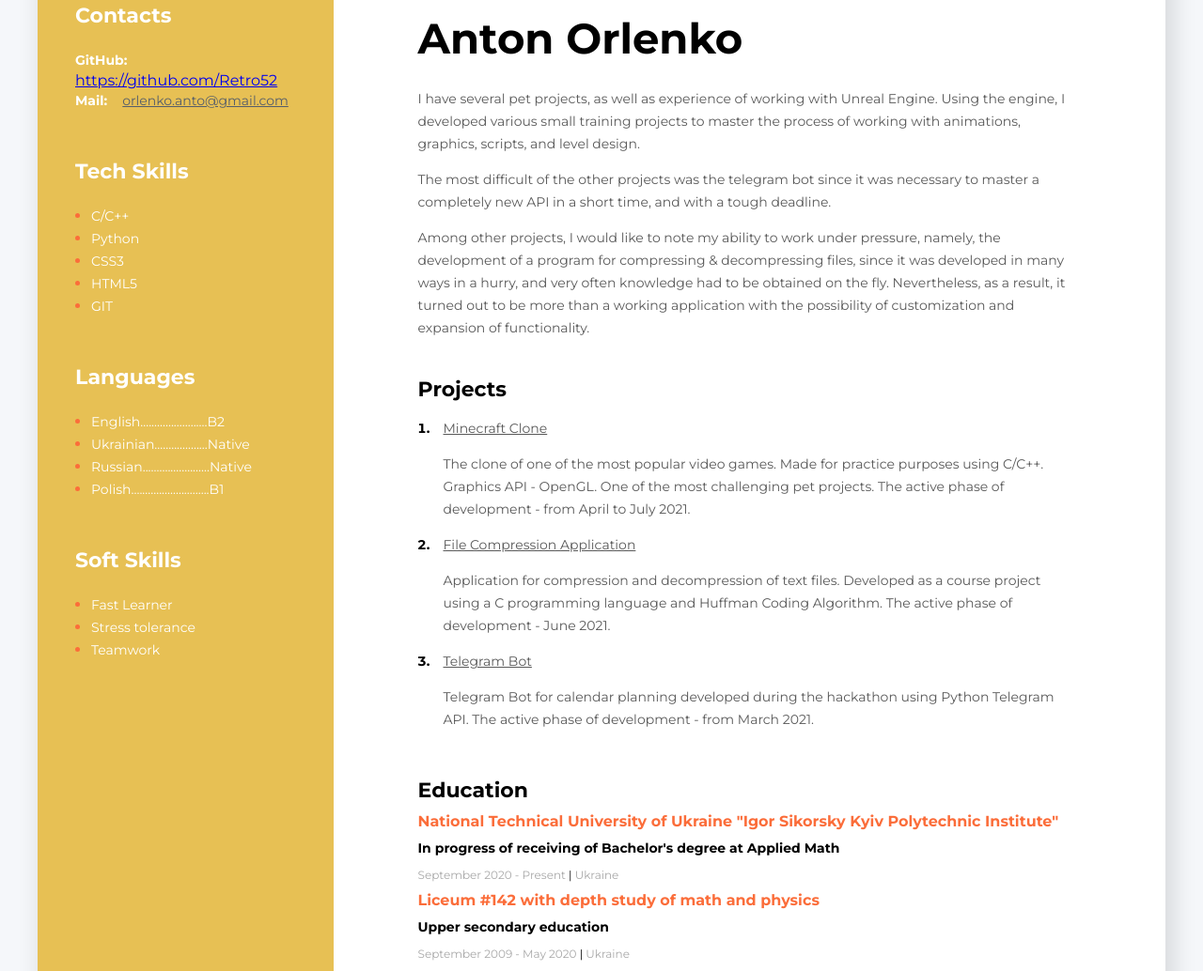
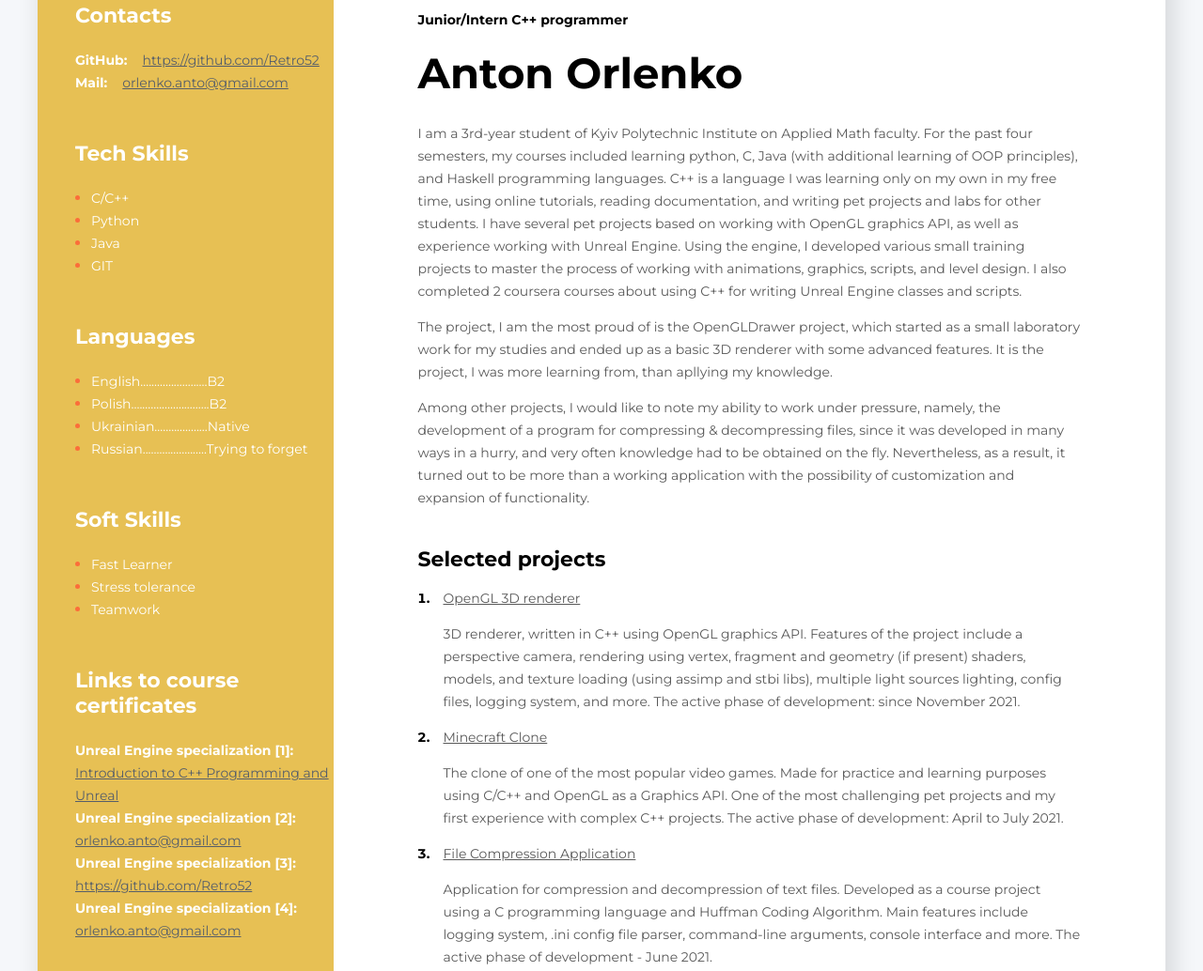
Before and after one commit to Retro52/retro52.github.io, a plain HTML site: page index.html in a window 1280 px wide. Shown: the part 127-1161 px from the top of the page at 94% size. Drawn offline with Linux system fonts and the light colour scheme.

Commit message:
Small update

```diff
--- a/index.html
+++ b/index.html
@@ -17,53 +17,81 @@
         <div class="right_side_section">
             <!--About section-->
             <div class="about_me_section">
-<!--                 <h2 class="about_me_profession"> Junior/Intern QA engineer </h2> -->
+                <h2 class="about_me_profession"> Junior/Intern C++ programmer </h2>
                 <h1 class="about_me_name"> Anton Orlenko </h1>
                 <p class="about_me_description">
-                    I have several pet projects, as well as experience of working with Unreal Engine. Using the engine, I developed various
-                    small training projects to master the process of working with animations, graphics, scripts, and level design.
+                    I am a 3rd-year student of Kyiv Polytechnic Institute on Applied Math faculty. For the past four
+                    semesters,
+                    my courses included learning python, C, Java (with additional learning of OOP principles), and
+                    Haskell
+                    programming languages.
+
+                    C++ is a language I was learning only on my own in my free time, using online
+                    tutorials,
+                    reading documentation, and writing pet projects and labs for other students.
+                    I have several pet projects based on working with OpenGL graphics API, as well as experience
+                    working with Unreal Engine. Using the engine, I developed various
+                    small training projects to master the process of working with animations, graphics, scripts, and
+                    level design. I also completed 2 coursera courses about using C++ for writing Unreal Engine classes
+                    and scripts.
                 </p>
                 <p class="about_me_description">
-                    The most difficult of the other projects was the telegram bot since it was necessary to master a completely new API in a
-                    short time, and with a tough deadline.
+                    The project, I am the most proud of is the OpenGLDrawer project, which started as a small laboratory
+                    work for my studies and ended up as a basic 3D renderer with some advanced features.
+                    It is the project, I was more learning from, than apllying my knowledge.
                 </p>
                 <p class="about_me_description">
-                    Among other projects, I would like to note my ability to work under pressure, namely, the development of a program for
-                    compressing & decompressing files, since it was developed in many ways in a hurry, and very often knowledge had to be
-                    obtained on the fly. Nevertheless, as a result, it turned out to be more than a working application with the possibility
+                    Among other projects, I would like to note my ability to work under pressure, namely, the
+                    development of a program for
+                    compressing & decompressing files, since it was developed in many ways in a hurry, and very often
+                    knowledge had to be
+                    obtained on the fly. Nevertheless, as a result, it turned out to be more than a working application
+                    with the possibility
                     of customization and expansion of functionality.
                 </p>
             </div>
 
             <!--Projects section-->
             <div class="project_section">
-                <h3 class="right_side_title"> Projects </h3>
+                <h3 class="right_side_title"> Selected projects </h3>
                 <ol class="projects_list">
                     <li class="projects_item">
                         <span class="projects_text">
-                            <a href="https://github.com/Retro52/Minecraft-Clone" class="projects_link"> Minecraft Clone </a>
+                            <a href="https://github.com/Retro52/Labs/tree/OpenGLDrawer/Labs/C%2B%2B%20labs/OpenGLDrawer"
+                                class="projects_link"> OpenGL 3D renderer </a>
                             <h3 class="projects_text">
-                                The clone of one of the most popular video games. Made for practice purposes using C/C++. Graphics API - OpenGL.
-                                One of the most challenging pet projects.
-                                The active phase of development - from April to July 2021.
+                                3D renderer, written in C++ using OpenGL graphics API.
+                                Features of the project include a perspective camera, rendering using vertex, fragment
+                                and geometry (if present) shaders, models, and texture loading (using assimp and stbi
+                                libs),
+                                multiple light sources lighting, config files, logging system, and more.
+                                The active phase of development: since November 2021.
                             </h3>
                         </span>
                     </li>
                     <li class="projects_item">
                         <span class="projects_text">
-                            <a href="https://github.com/Retro52/Huffman-coding" class="projects_link"> File Compression Application </a>
+                            <a href="https://github.com/Retro52/Minecraft-Clone" class="projects_link"> Minecraft Clone
+                            </a>
                             <h3 class="projects_text">
-                                Application for compression and decompression of text files. Developed as a course project using a C programming
-                                language and Huffman Coding Algorithm. The active phase of development - June 2021.
+                                The clone of one of the most popular video games. Made for practice and learning
+                                purposes using C/C++ and OpenGL as a Graphics API.
+                                One of the most challenging pet projects and my first experience with complex C++
+                                projects.
+                                The active phase of development: April to July 2021.
                             </h3>
                         </span>
                     </li>
                     <li class="projects_item">
                         <span class="projects_text">
-                            <a href="https://github.com/Retro52/Plack" class="projects_link"> Telegram Bot </a>
+                            <a href="https://github.com/Retro52/Huffman-coding" class="projects_link"> File Compression
+                                Application </a>
                             <h3 class="projects_text">
-                                Telegram Bot for calendar planning developed during the hackathon using Python Telegram API. The active phase of development - from March
-                                2021.
+                                Application for compression and decompression of text files. Developed as a course
+                                project using a C programming language and Huffman Coding Algorithm.
+                                Main features include logging system, .ini config file parser, command-line arguments,
+                                console interface and more.
+                                The active phase of development - June 2021.
                             </h3>
                         </span>
                     </li>
@@ -73,12 +101,15 @@
             <!--Education section-->
             <div class="education_section">
                 <h3 class="right_side_title"> Education </h3>
-                <h4 class="education_place"> National Technical University of Ukraine "Igor Sikorsky Kyiv Polytechnic Institute" </h4>
+                <h4 class="education_place"> National Technical University of Ukraine "Igor Sikorsky Kyiv Polytechnic
+                    Institute" </h4>
                 <h4 class="education_course"> In progress of receiving of Bachelor's degree at Applied Math </h4>
-                <p class="education_period"> September 2020 - Present <span class="education_divider"> | </span> Ukraine </p>
+                <p class="education_period"> September 2020 - Present <span class="education_divider"> | </span> Ukraine
+                </p>
                 <h4 class="education_place"> Liceum #142 with depth study of math and physics </h4>
                 <h4 class="education_course"> Upper secondary education </h4>
-                <p class="education_period"> September 2009 - May 2020 <span class="education_divider"> | </span> Ukraine </p>
+                <p class="education_period"> September 2009 - May 2020 <span class="education_divider"> | </span>
+                    Ukraine </p>
             </div>
         </div>
 
@@ -93,7 +124,7 @@
                 <!-- Phone number section-->
                 <div>
                     <span class="contacts_section_link_type">GitHub:</span>
-                    <a href="https://github.com/Retro52"> https://github.com/Retro52 </a>
+                    <a class="contacts_section_link" href="https://github.com/Retro52"> https://github.com/Retro52 </a>
                 </div>
 
                 <!--Mail section-->
@@ -109,10 +140,9 @@
                 <ul class="tech_skills_list">
                     <li class="tech_skills_item"><span class="tech_skills_item_text"> C/C++ </span></li>
                     <li class="tech_skills_item"> <span class="tech_skills_item_text"> Python </span> </li>
-                    <li class="tech_skills_item"><span class="tech_skills_item_text"> CSS3 </span></li>
-                    <li class="tech_skills_item"><span class="tech_skills_item_text"> HTML5 </span></li>
+                    <li class="tech_skills_item"><span class="tech_skills_item_text"> Java </span></li>
                     <li class="tech_skills_item"><span class="tech_skills_item_text"> GIT </span></li>
-                     <!-- <li class="tech_skills_item"><span class="tech_skills_item_text"> Node.js </span></li> -->
+                    <!-- <li class="tech_skills_item"><span class="tech_skills_item_text"> Node.js </span></li> -->
                 </ul>
             </div>
 
@@ -120,10 +150,14 @@
             <div class="languages_section">
                 <h3 class="left_side_title">Languages</h3>
                 <ul class="languages_list">
-                    <li class="languages_section_item"><span class="languages_section_item_text"> English........................B2 </span></li>
-                    <li class="languages_section_item"><span class="languages_section_item_text"> Ukrainian...................Native </span></li>
-                    <li class="languages_section_item"><span class="languages_section_item_text"> Russian........................Native </span></li>
-                    <li class="languages_section_item"><span class="languages_section_item_text"> Polish............................B1 </span></li>
+                    <li class="languages_section_item"><span class="languages_section_item_text">
+                            English........................B2 </span></li>
+                    <li class="languages_section_item"><span class="languages_section_item_text">
+                            Polish............................B2 </span></li>
+                    <li class="languages_section_item"><span class="languages_section_item_text">
+                            Ukrainian...................Native </span></li>
+                    <li class="languages_section_item"><span class="languages_section_item_text">
+                            Russian.......................Trying to forget </span></li>
                 </ul>
             </div>
 
@@ -137,8 +171,34 @@
                     <li class="soft_skills_item"><span class="soft_skills_item_text"> Teamwork </span></li>
                 </ul>
             </div>
+
+            <div class="contacts_section">
+                <h3 class="left_side_title">Links to course certificates</h3>
+
+                <div>
+                    <span class="contacts_section_link_type">Unreal Engine specialization [1]:</span>
+                    <a class="contacts_section_link" href="https://coursera.org/share/2fd872a5df61d5dbb4ea9e66422740c8">
+                        Introduction to C++
+                        Programming and Unreal </a>
+                </div>
+
+                <div>
+                    <span class="contacts_section_link_type">Unreal Engine specialization [2]:</span>
+                    <a class="contacts_section_link" href="mailto:orlenko.anto@gmail.com"> orlenko.anto@gmail.com </a>
+                </div>
+                <div>
+                    <span class="contacts_section_link_type">Unreal Engine specialization [3]:</span>
+                    <a class="contacts_section_link" href="https://github.com/Retro52"> https://github.com/Retro52 </a>
+                </div>
+
+                <div>
+                    <span class="contacts_section_link_type">Unreal Engine specialization [4]:</span>
+                    <a class="contacts_section_link" href="mailto:orlenko.anto@gmail.com"> orlenko.anto@gmail.com </a>
+                </div>
+            </div>
         </div>
     </div>
 
 </body>
+
 </html>
```
